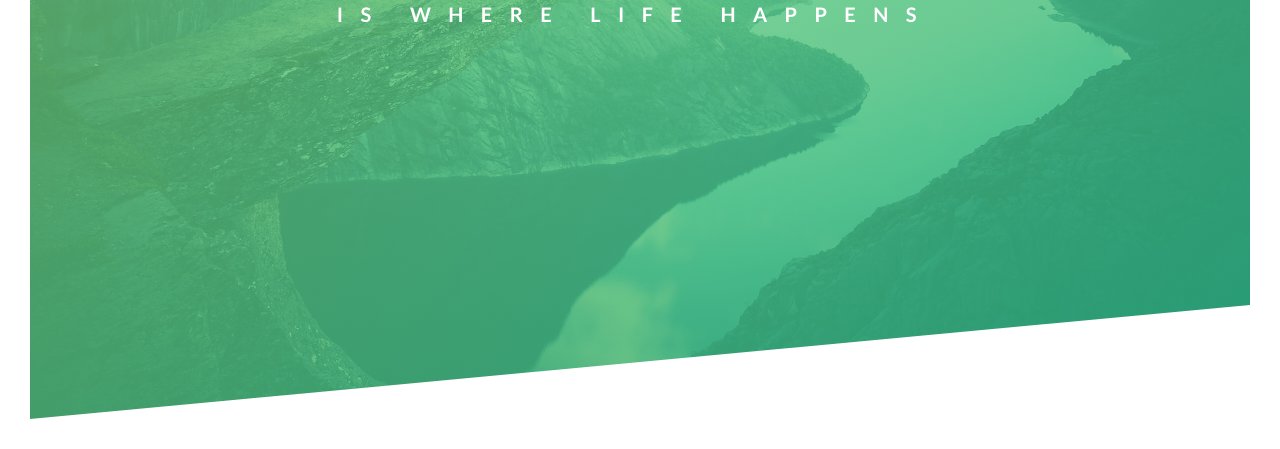
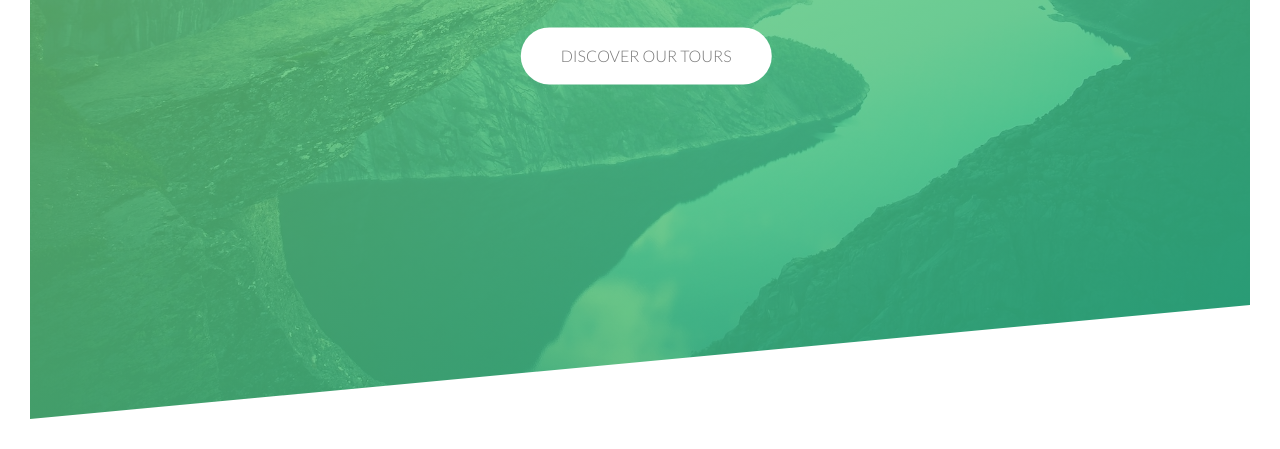
Before and after one commit to mustafa3252/advance-css-concepts, a plain HTML site: page Natours/starter/index.html in a window 1280 px wide. Shown: the part 371-820 px from the top of the page. Drawn offline with Linux system fonts and the light colour scheme; files that its build step writes are made by us from their sources.

Commit message:
modified button animations

```diff
--- a/Natours/starter/css/style.css
+++ b/Natours/starter/css/style.css
@@ -60,6 +60,7 @@ body{
     top: 40%;
     left: 50.5%;
     transform: translate(-50%, -50%);
+    text-align: center;
 }
 
 .heading-primary{
@@ -109,6 +110,31 @@ body{
         opacity: 1;
         transform: translate(0);
 
+    }
 }
 
+.btn:link,
+.btn:visited{
+    text-transform: uppercase;
+    text-decoration: none;
+    display: inline-block;
+    padding: 15px 40px;
+    margin-top: 50px;
+    border-radius: 30px;
+    transition: all 0.2s;
 }
+
+.btn:hover{
+    transform: translateY(-3px);
+    box-shadow: 0 10px 20px rgba(0,0,0,0.2);
+}
+
+.btn:active{
+    transform: translateY(-1px);
+    box-shadow: 0 5px 10px rgba(0,0,0,0.2);
+}
+
+.btn-white{
+    background-color: #fff;
+    color: #777;
+}
--- a/Natours/starter/index.html
+++ b/Natours/starter/index.html
@@ -20,7 +20,10 @@
             <div class="text-box"><h1 class="heading-primary">
                 <span class="heading-primary-main">Outdoors</span>
                 <span class = "heading-primary-sub">is where life happens</span>
-            </h1></div>
+            </h1>
+            <a href="#" class="btn btn-white">Discover our tours</a>
+            <!-- the second class is used to basically define only the color of button-->
+        </div>
         </header>
     </body>
 </html>
```
